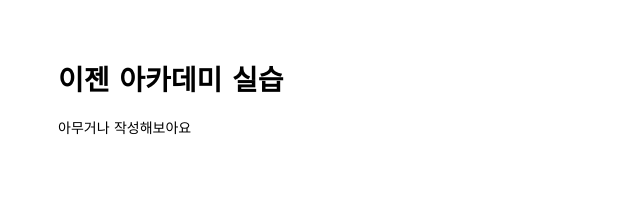
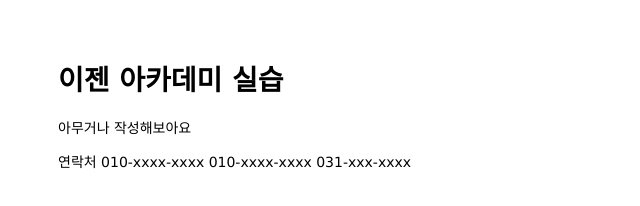
Before and after one commit to blue-ade/mastering-git-github, a website: page public/index.html in a window 1280 px wide. Shown: the whole page, without its empty margins (0-640 px from the left). Drawn offline with Linux system fonts and the light colour scheme.

Commit message:
Add hotline to main page

```diff
--- a/public/index.html
+++ b/public/index.html
@@ -9,5 +9,12 @@
   <h1>이젠 아카데미 실습</h1>
   <p>아무거나 작성해보아요</p>
 </body>
+<footer>
+  <p> 연락처
+    010-xxxx-xxxx
+    010-xxxx-xxxx
+    031-xxx-xxxx
+  </p>
+</footer>
 
 </html>
```
